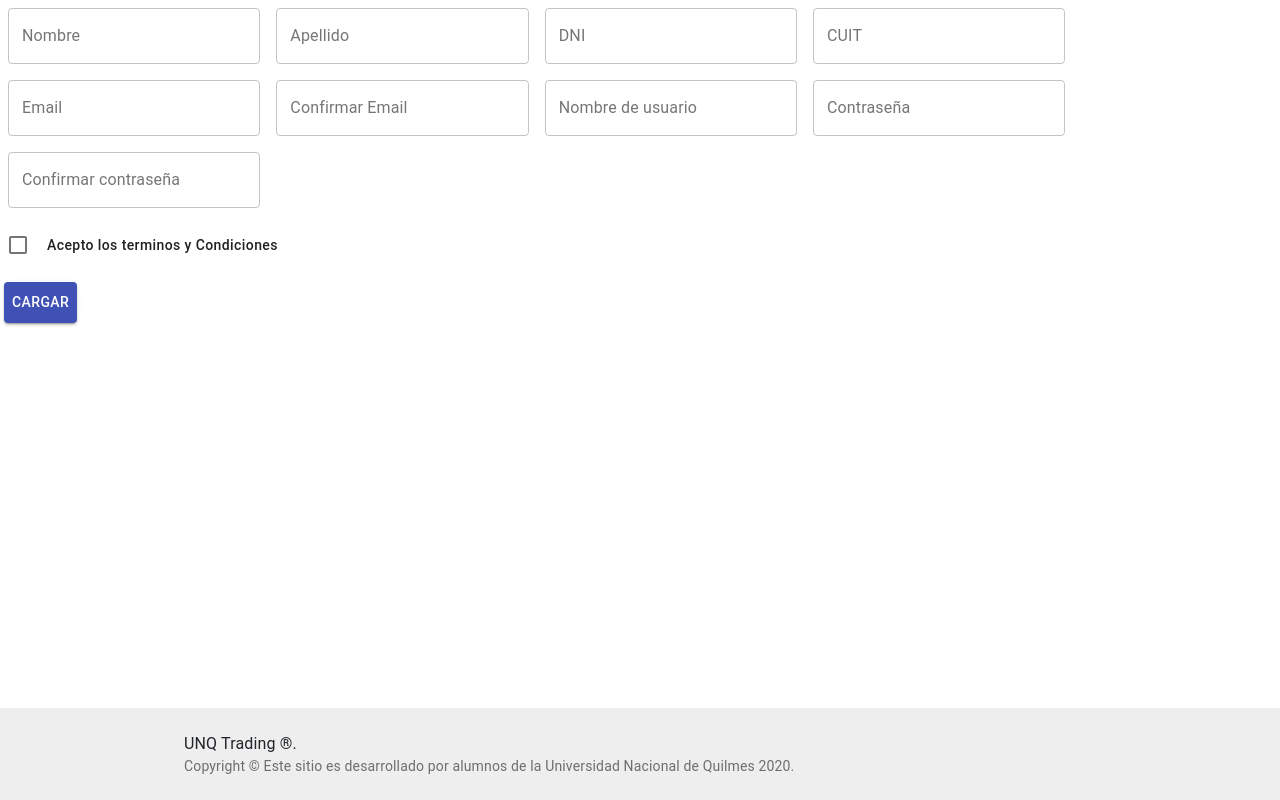
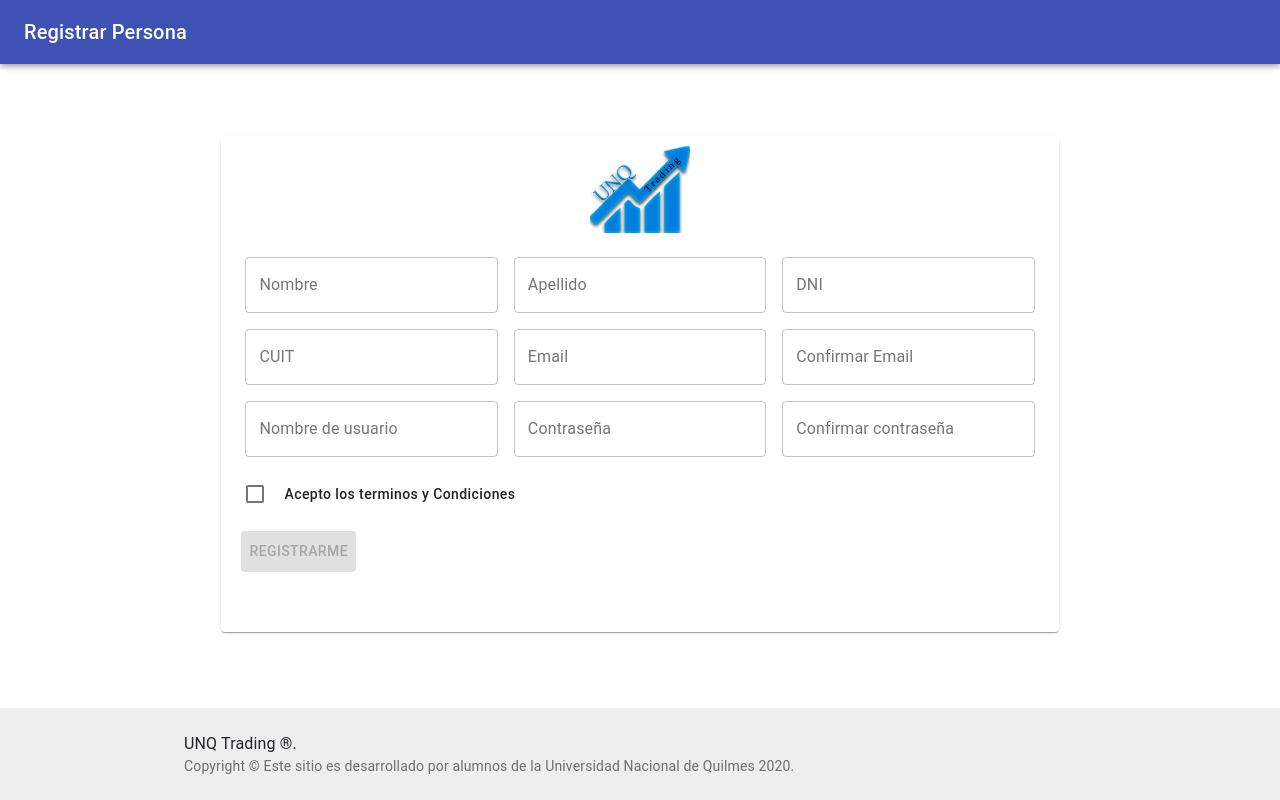
Before and after one commit to fedegaretti/UNQTradingFE, a React (Create React App) app: page /registro in a window 1280 px wide. Built offline with nearby package versions, Linux system fonts and the light colour scheme.

Commit message:
Se agrega card para el estilo del form

```diff
--- a/src/Components/Registro/RegistroForm.jsx
+++ b/src/Components/Registro/RegistroForm.jsx
@@ -1,6 +1,7 @@
-import React, {useState} from 'react';
+import React, {useState, useEffect, useRef} from 'react';
 import { useForm } from '../Common/GenericHookForm.jsx'
-import { TextField, Button, Dialog, DialogActions, DialogContent, DialogContentText, DialogTitle } from '@material-ui/core';
+import { TextField, Button, Dialog, DialogActions, DialogContent, DialogContentText, DialogTitle,
+    Card, CardContent, Grid, AppBar, Toolbar, Typography} from '@material-ui/core';
 import { Alert } from '@material-ui/lab';
 import { Checkbox, FormControlLabel } from '@material-ui/core';
 import { properties } from "../../Properties/properties.js"
@@ -36,10 +37,32 @@ export default function RegistroForm() {
     const [show, setShow] = useState(false)
     const [alert] = useState({ show: false, variant: "danger", message: '', icon: false });
     const classes = formStyles();
+    const hasErrors = useRef(true);
+
+    useEffect(() => {
+        hasErrors.current = (verifyFields());
+    }, [values]);
 
     return (
         <div>
+            <Grid container direction="row">
+                <AppBar position="static">
+                    <Toolbar>
+                        <Typography variant="h6" className={classes.title}>
+                            Registrar Persona
+                        </Typography>
+                    </Toolbar>
+                </AppBar>
+            </Grid>
+            <Grid container direction="row" justify="center" alignItems="center" maxWidth="xs">
+                <Grid container spacing={0} direction="column" alignItems="center" justify="center" style={{ minHeight: '80vh' }}>
+                    <Card className={classes.root}>
+                        <Grid container direction="column" alignItems="center" justify="center" style={{ marginTop: "10px" }}>
+                            <img src={require('../../Images/logo100.png')} alt="UNQTrading Logo" width="100" height="87" />
+                        </Grid>
+                            <CardContent>
                                 <form className={classes.root}>
+                                    <div>
                                         <TextField
                                             {...bind}
                                             id="nombre"
@@ -67,6 +90,8 @@ export default function RegistroForm() {
                                             onBlur = {e => setErrorDni(e.target.value === '' ? failed : success)}
                                             helperText= {errorDni.message}
                                             type="number" />
+                                    </div>
+                                    <div>
                                         <TextField
                                             {...bind}
                                             id="cuit"
@@ -94,6 +119,8 @@ export default function RegistroForm() {
                                             onBlur = {e => handleErrorConfirmarEmail(e.target.value)}
                                             helperText= {errorConfirmarEmail.message}
                                             type="mail" />
+                                    </div>
+                                    <div>
                                         <TextField
                                             {...bind}
                                             id="username"
@@ -122,22 +149,14 @@ export default function RegistroForm() {
                                             error= {errorConfirmarPass.visible}
                                             onBlur = {e => handleErrorConfirmarPass(e.target.value)}
                                             helperText= {errorConfirmarPass.message}/>
+                                    </div>
                                 </form>
                             <FormControlLabel className="p-2"
                                 control={<Checkbox checked={accept} onChange={event => setAccept(event.target.checked)}/>}
-                label={<Button style= {{ textTransform:'none'}} value="justify" onClick={() => setShow(true)}>
+                                label = {<Button style= {{ textTransform:'none'}} value="justify" onClick={() => setShow(true)}>
                                         {properties.labels.aceptarTerminos}
                                         </Button>}/>
                             <div>
-            </div>
-            <div>
-                <Button className="p-2 ml-1" variant="contained" color="primary" onClick={() => register()}>
-                    {properties.labels.cargar}
-                </Button>
-            </div>
-            <Alert className="mt-2" variant={alert.variant} severity={alert.severity} icon={alert.icon}>
-                {alert.message}
-            </Alert>
                                 <Dialog
                                     open={show}
                                     onClose={() => setShow(false)}
@@ -155,6 +174,19 @@ export default function RegistroForm() {
                                         </Button>
                                     </DialogActions>
                                 </Dialog>
+                            </div>
+                            <div>
+                                <Button disabled={!accept || hasErrors.current} className="p-2 ml-1" variant="contained" color="primary" onClick={() => register()}>
+                                    Registrarme
+                                </Button>
+                            </div>
+                            <Alert className="mt-2" variant={alert.variant} severity={alert.severity} icon={alert.icon}>
+                                {alert.message}
+                            </Alert>
+                        </CardContent>
+                    </Card>
+                </Grid>
+            </Grid>
         </div>
     );
 
@@ -262,6 +294,16 @@ export default function RegistroForm() {
         }
     }
 
+    function verifyFields() {
+        let error = false
+        for (let i = 0; i < Object.values(values).length - 1; i++) {
+            if (Object.values(values)[i] === "") {
+                error = true
+            }
+        }
+        return error
+    }
+
     function register() {
 
     }
```
Lines whose indentation alone changed are shown as unchanged.
